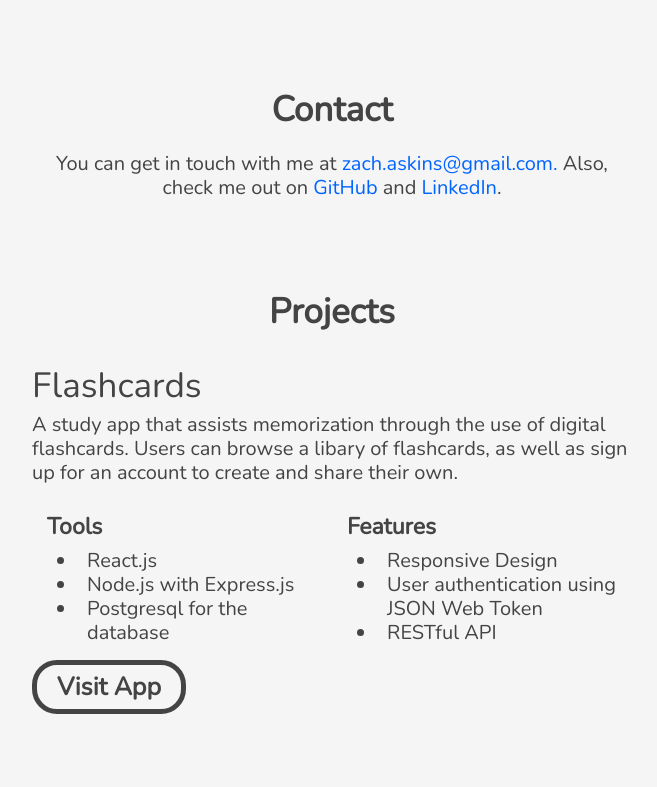
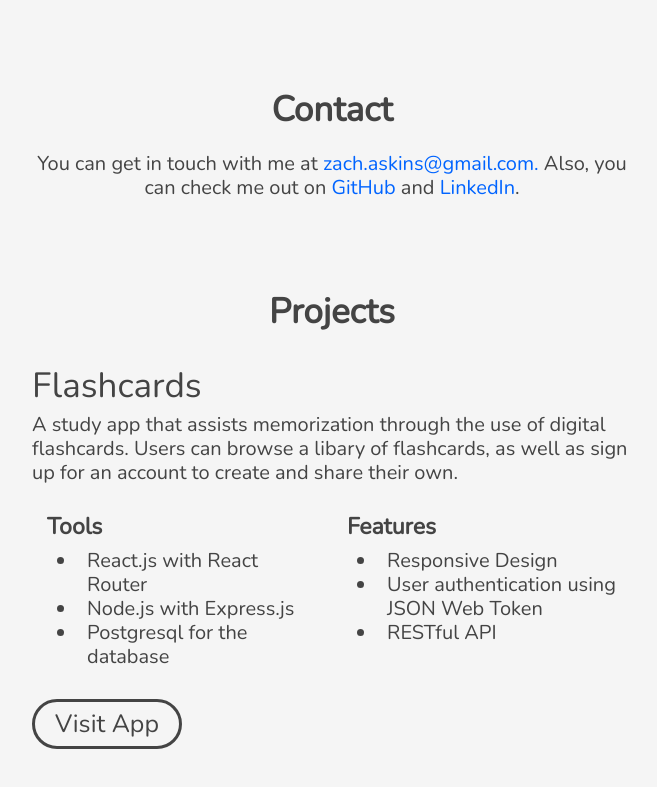
Before and after one commit to sequoian/portfolio1, a plain HTML site: page index.html in a window 1280 px wide. Shown: the part 717-1504 px from the top of the page, without its empty margins (308-965 px from the left). Drawn offline with nearby package versions, Linux system fonts and the light colour scheme.

Commit message:
linked in, react router

```diff
--- a/css/index.css
+++ b/css/index.css
@@ -41,7 +41,8 @@ body {
 }
 
 .intro {
-  z-index: 2;
+	z-index: 2;
+	font-weight: bold;
 }
 
 .intro h1 {
@@ -84,20 +85,10 @@ body {
 
 .main {
 	font-size: 20px;
-	font-family: 'Nunito';
+	font-family: 'Nunito', sans-serif;
 	line-height: 120%;
 	color: #444;
-}
-
-.container {
-	max-width: 960px;
-	margin: auto;
-}
-
-@media screen and (max-width: 990px) {
-	.container {
-		margin: 0 15px;
-	}
+	padding: 0 15px;
 }
 
 .main h2 {
@@ -159,6 +150,7 @@ a:hover {
 .skills {
 	display: flex;
 	justify-content: space-between;
+	margin-bottom: 15px;
 }
 
 @media screen and (max-width: 600px) {
@@ -186,13 +178,11 @@ a:hover {
 	border-radius: 25px;
 	padding: 10px 20px;
 	font-size: 25px;
-	font-weight: bold;
 	color: #444;
-	border: 5px solid #444;
+	border: 3px solid #444;
 }
 
 .app-link:hover {
 	text-decoration: none;
 	background-color: #ccc;
-
 }
--- a/index.html
+++ b/index.html
@@ -3,7 +3,7 @@
   <head>
     <meta charset="utf-8">
     <meta name="viewport" content="width=device-width, initial-scale=1, shrink-to-fit=no">
-    <link rel="stylesheet" href="https://fonts.googleapis.com/css?family=Amatic+SC|Playfair+Display|Nunito">
+    <link rel="stylesheet" href="https://fonts.googleapis.com/css?family=Amatic+SC|Nunito">
     <link rel="stylesheet" href="css/reset.css">
     <link rel="stylesheet" href="css/index.css">
     <title>Zachary Askins</title>
@@ -15,12 +15,13 @@
         <p>I am a full stack web developer, and I love to build functional and elegant websites.</p>
       </div>
     </header>
-    <div class="main container">
+    <div class="main">
       <section class="contact">
         <h2>Contact</h2>
         <p>
           You can get in touch with me at <a href="mailto:zach.askins@gmail.com">zach.askins@gmail.com.</a>
-          Also, check me out on <a href="https://github.com/sequoian" target="_blank">GitHub</a> and <a href="#">LinkedIn</a>.
+          Also, you can check me out on <a href="https://github.com/sequoian" target="_blank">GitHub</a>
+          and <a href="https://www.linkedin.com/in/zachary-askins-ba1846149/" target="_blank">LinkedIn</a>.
         </p>
       </section>
       <section class="projects">
@@ -38,7 +39,7 @@
             <div>
               <h4>Tools</h4>
               <ul>
-                <li>React.js</li>
+                <li>React.js with React Router</li>
                 <li>Node.js with Express.js</li>
                 <li>Postgresql for the database</li>
               </ul>
```
